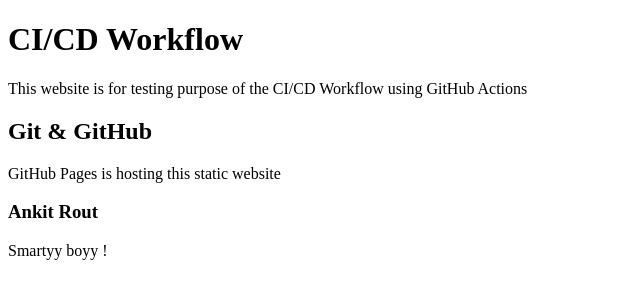
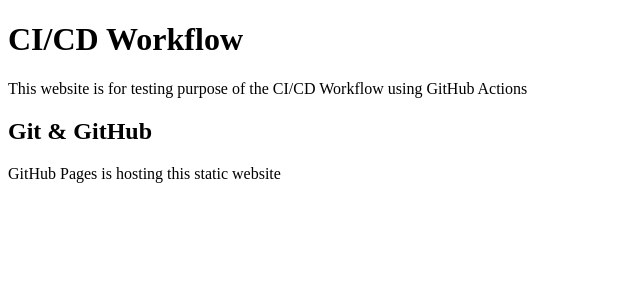
Before and after one commit to simar022/CI_Practice, a plain HTML site: page index.html in a window 1280 px wide. Shown: the whole page, without its empty margins (0-640 px from the left). Drawn offline with Linux system fonts and the light colour scheme.

Commit message:
Fourth commit

```diff
--- a/index.html
+++ b/index.html
@@ -11,8 +11,5 @@
 
     <h2>Git & GitHub</h2>
     <p>GitHub Pages is hosting this static website</p>
-
-    <h3>Ankit Rout</h3>
-    <p>Smartyy boyy !</p>
 </body>
 </html>
```
